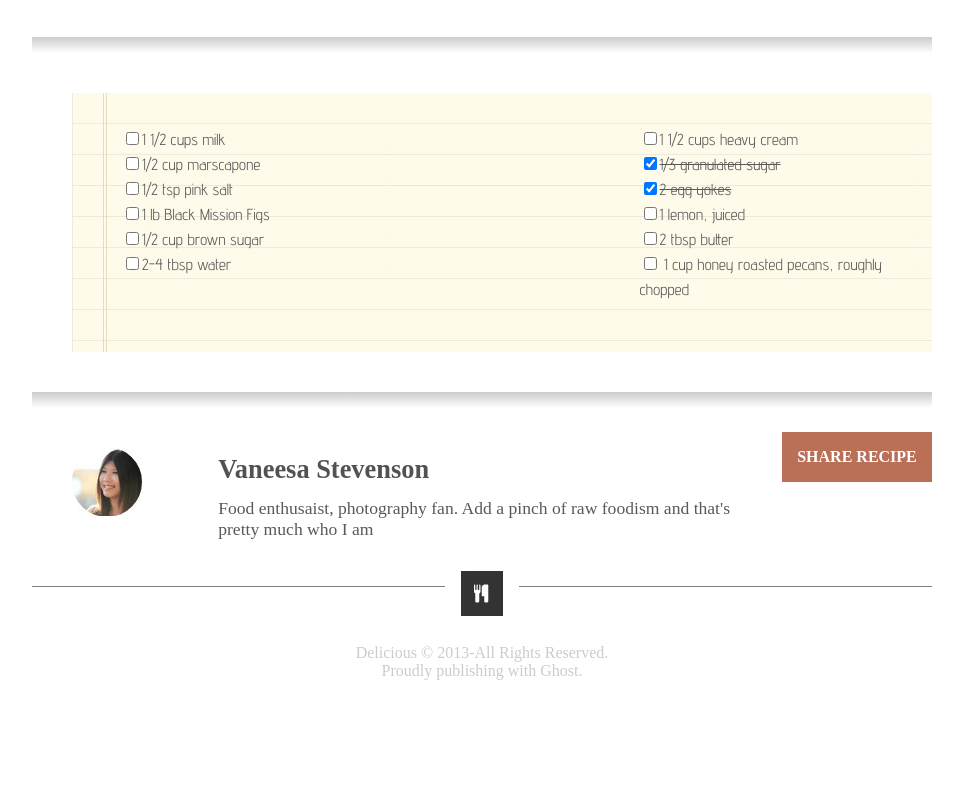
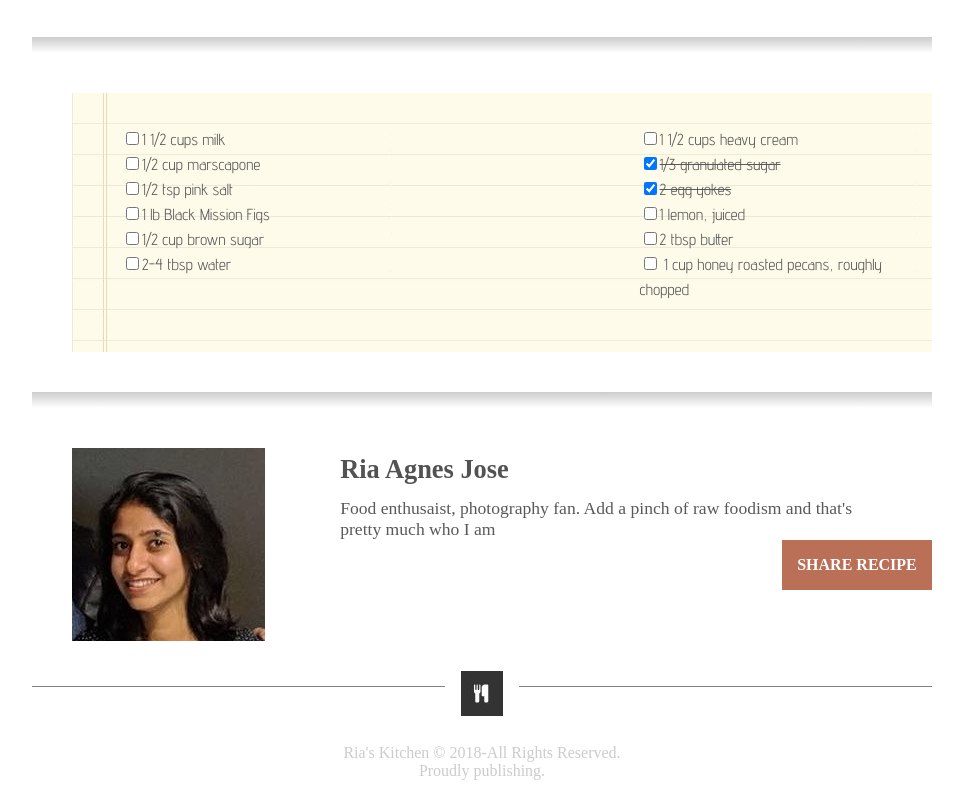
Before and after one commit to riaagnes/choco-pizza, a plain HTML site: page index.html in a window 1280 px wide. Shown: the part 1275-2063 px from the top of the page, without its empty margins (158-1121 px from the left). Before the commit the page ends 1963 px from the top, so only its background shows below. Drawn offline with Linux system fonts and the light colour scheme; a web font is replaced by a local one.

Commit message:
added some changes
	modified:   index.html
	new file:   lab-assets/van-pic.jpg
	renamed:    lab-assets/van-pic.png -> lab-assets/van-pic2.png
	modified:   style.css

```diff
--- a/index.html
+++ b/index.html
@@ -10,7 +10,7 @@
 <body>
   <header>
 <img src= "lab-assets/logo.png">
-<span class ="title">Delicious</span>
+<span class ="title">Ria's Kitchen</span>
 
 <strong>The best food blog on the web</strong>
 <nav>
@@ -35,7 +35,7 @@
    <div class ="card">
      <header>
    <h1>Chocolate pizza</h1>
-<strong>Posted in 15 Dec 2013</strong>
+<strong>Posted in 23 April 2018</strong>
 
 </header>
 <figure>
@@ -90,10 +90,10 @@
   <section class ="deck col-1">
     <div class="horizontal">
       <figure>
-          <img src ="lab-assets/van-pic.png">
+          <img src ="lab-assets/van-pic.jpg">
       </figure>
       <div class ="copy">
-          <h2>Vaneesa Stevenson</h2>
+          <h2>Ria Agnes Jose</h2>
           Food enthusaist, photography fan.  Add a pinch of raw foodism and that's<br> pretty much who I am
       </div>
       <div class="link">
@@ -110,8 +110,8 @@
 
     <img src ="lab-assets/logo.png">
 <div class ='sentance'>
-    Delicious &copy; 2013-All Rights Reserved.<br>
-    Proudly publishing with Ghost.
+    Ria's Kitchen &copy; 2018-All Rights Reserved.<br>
+    Proudly publishing.
 </div>
 </div>
   </footer>
--- a/style.css
+++ b/style.css
@@ -119,7 +119,7 @@ section.deck{
 .horizontal{
   overflow:hidden;
   border-bottom: 1px solid gray;
-  height:155px;
+  height:255px;
 }
 .horizontal figure{
 float: left;
```
Also changed, not shown: lab-assets/van-pic.jpg (added), lab-assets/van-pic2.png (renamed from lab-assets/van-pic.png).
